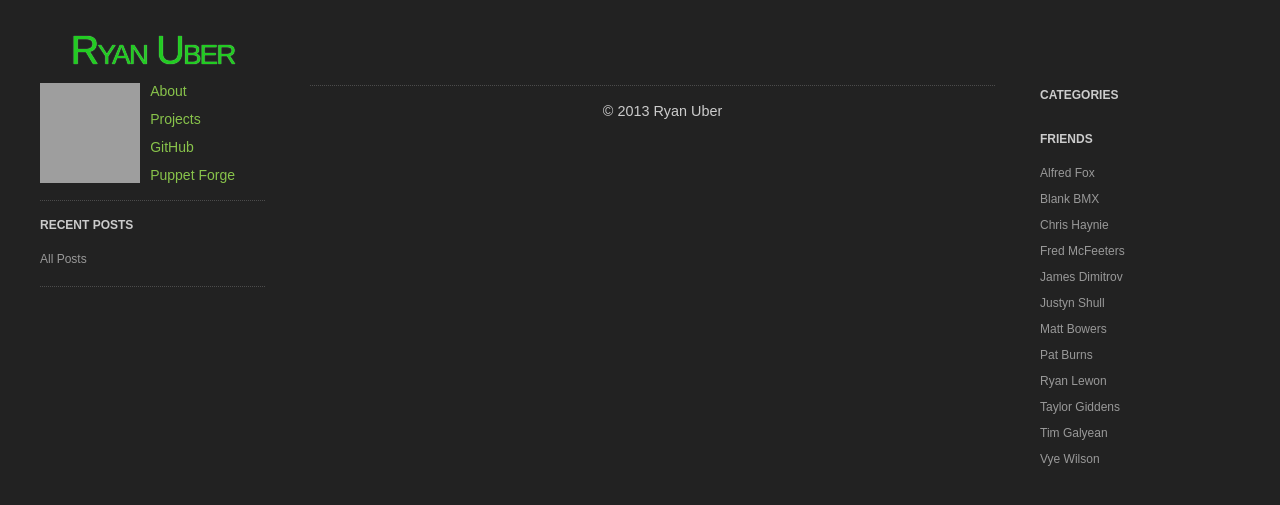
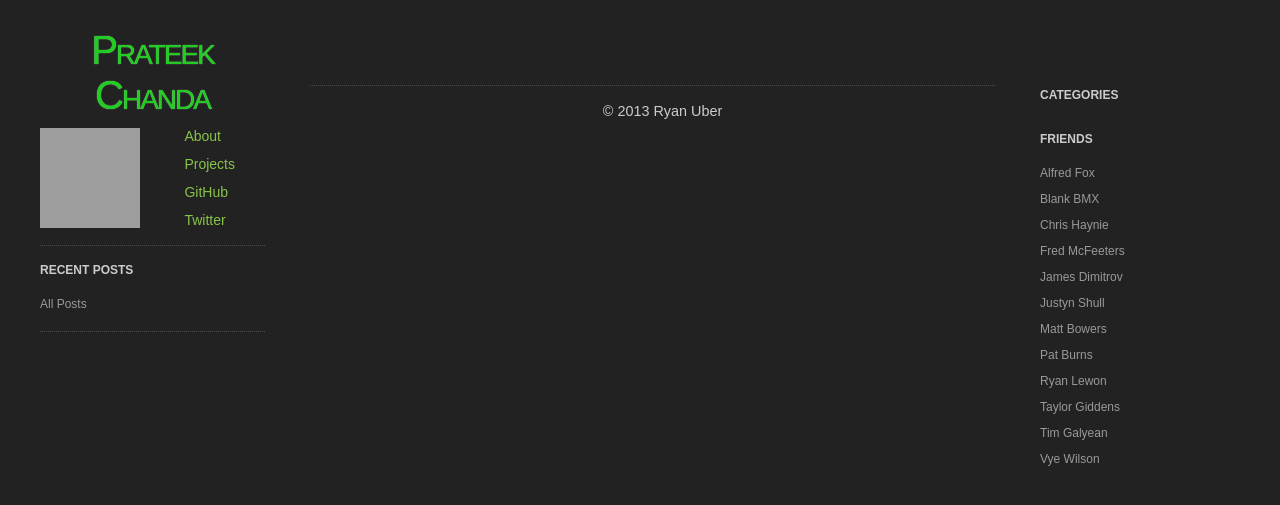
Before and after one commit to prateekiiest/prateekiie.github.io, a Jekyll site: the page built from index.html, in a window 1280 px wide, cut to the strip 0-505 px from the top of the page. Built offline with Jekyll 4.4.1, drawn with Linux system fonts in a browser that asks for light colours; Markdown is read by kramdown in place of the engine named in the settings; grey boxes are pictures that could not be loaded.

Commit message:
Update default.html

```diff
--- a/_layouts/default.html
+++ b/_layouts/default.html
@@ -16,7 +16,7 @@
 <body>
 <div id="main">
 <div id="header">
-  <div id="blog_title"><a href="/">Ryan Uber</a></div>
+  <div id="blog_title"><a href="/">Prateek Chanda</a></div>
   <div id="header_top_container">
     <div id="header_gravatar_container">
       <img src="http://gravatar.com/avatar/c55cecc94ea228ef48787481b2355575?s=100" id="gravatar" width="100" height="100">
@@ -26,7 +26,7 @@
         <li><a href="/about">About</a></li>
         <li><a href="/projects">Projects</a></li>
         <li><a href="https://github.com/ryanuber?tab=repositories">GitHub</a></li>
-        <li><a href="http://forge.puppetlabs.com/ryanuber">Puppet Forge</a></li>
+        <li><a href="http://forge.puppetlabs.com/ryanuber">Twitter</a></li>
       </ul>
     </div>
   </div>
```
